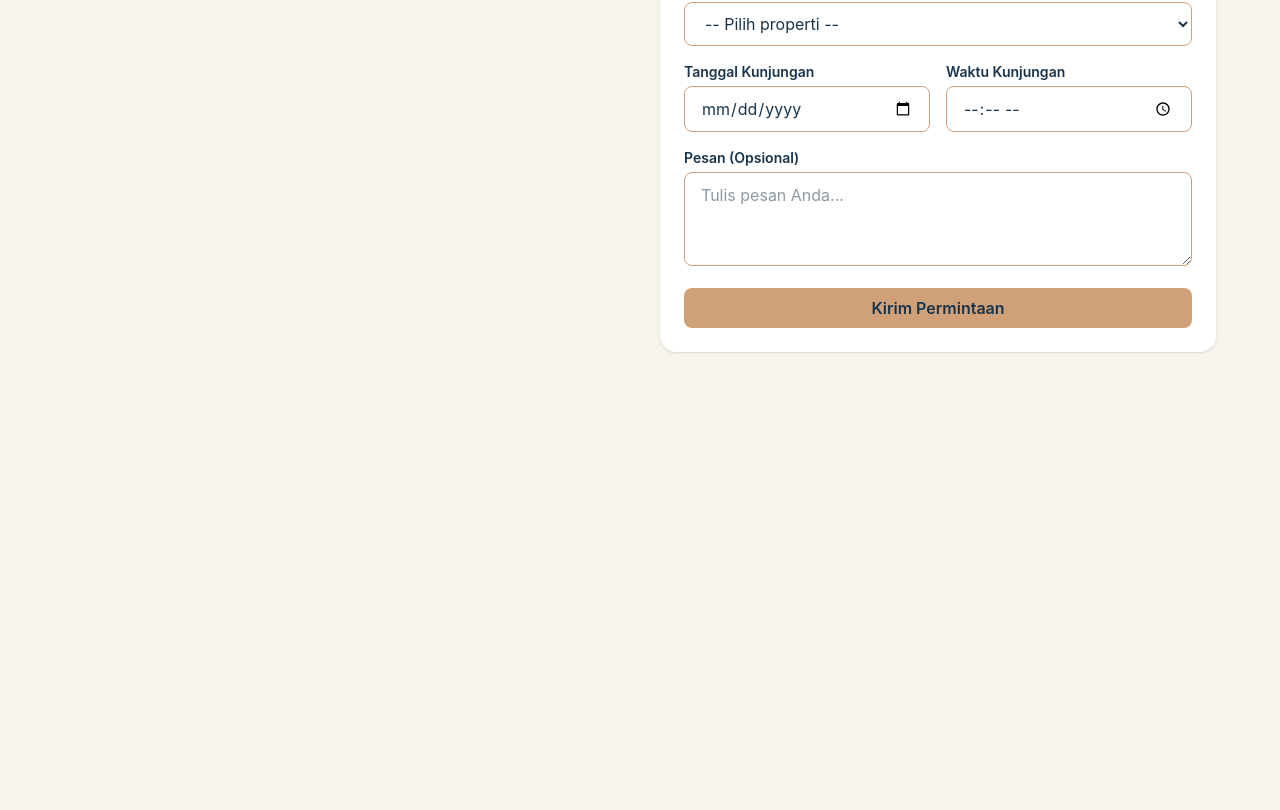
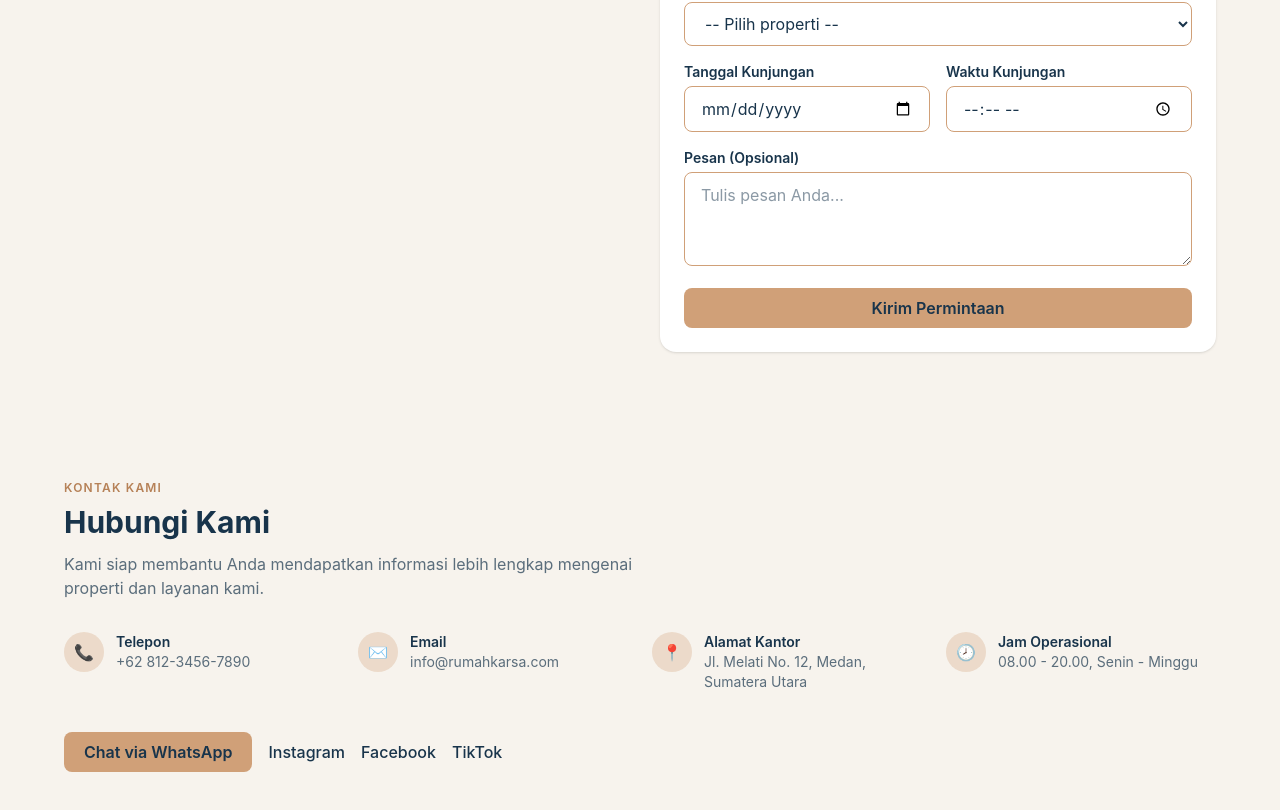
Before and after one commit to frskafdilh/Rumah-Karsa, a React (Vite) app: page / in a window 1280 px wide. Shown: the part 522-1332 px from the top of the page. Before the commit the page ends 938 px from the top, so only its background shows below. Built offline with nearby package versions, Linux system fonts and the light colour scheme.

Commit message:
Membuat Section Kontak

```diff
--- a/src/App.jsx
+++ b/src/App.jsx
@@ -1,5 +1,6 @@
 import Navbar from './components/Navbar.jsx'
 import Visit from './components/Visit.jsx'
+import Contact from './components/Contact.jsx'
 
 export default function App() {
   return (
@@ -20,6 +21,7 @@ export default function App() {
         </section>
       </main>
       <Visit />
+      <Contact />
     </>
   )
 }
--- /dev/null
+++ b/src/components/Contact.jsx
@@ -0,0 +1,85 @@
+function Contact() {
+  const itemClass = "flex items-start gap-3";
+  const iconClass =
+    "flex h-10 w-10 shrink-0 items-center justify-center rounded-full bg-[color:var(--caramel)]/30";
+  const titleClass = "text-sm font-semibold text-[color:var(--navy)]";
+  const textClass = "text-sm text-[color:var(--navy)]/70";
+
+  return (
+    <section id="contact" className="bg-[color:var(--cream)] py-16 px-4">
+      <div className="max-w-6xl mx-auto">
+        <p className="text-xs font-semibold tracking-widest uppercase text-[color:var(--brown)]">
+          Kontak Kami
+        </p>
+        <h2 className="mt-2 text-3xl font-bold text-[color:var(--navy)]">
+          Hubungi Kami
+        </h2>
+        <p className="mt-3 max-w-xl text-[color:var(--navy)]/70">
+          Kami siap membantu Anda mendapatkan informasi lebih lengkap mengenai
+          properti dan layanan kami.
+        </p>
+
+        <div className="mt-8 grid gap-6 sm:grid-cols-2 lg:grid-cols-4">
+          <div className={itemClass}>
+            <span className={iconClass} aria-hidden="true">📞</span>
+            <div>
+              <h3 className={titleClass}>Telepon</h3>
+              <p className={textClass}>+62 812-3456-7890</p>
+            </div>
+          </div>
+
+          <div className={itemClass}>
+            <span className={iconClass} aria-hidden="true">✉️</span>
+            <div>
+              <h3 className={titleClass}>Email</h3>
+              <p className={textClass}>info@rumahkarsa.com</p>
+            </div>
+          </div>
+
+          <div className={itemClass}>
+            <span className={iconClass} aria-hidden="true">📍</span>
+            <div>
+              <h3 className={titleClass}>Alamat Kantor</h3>
+              <p className={textClass}>
+                Jl. Melati No. 12, Medan, Sumatera Utara
+              </p>
+            </div>
+          </div>
+
+          <div className={itemClass}>
+            <span className={iconClass} aria-hidden="true">🕗</span>
+            <div>
+              <h3 className={titleClass}>Jam Operasional</h3>
+              <p className={textClass}>08.00 - 20.00, Senin - Minggu</p>
+            </div>
+          </div>
+        </div>
+
+        <div className="mt-10 flex flex-wrap items-center gap-4">
+          <a
+            href="https://wa.me/6281234567890"
+            target="_blank"
+            rel="noreferrer"
+            className="btn-primary"
+          >
+            Chat via WhatsApp
+          </a>
+
+          <ul className="m-0 flex list-none gap-4 p-0">
+            <li>
+              <a href="#" className="nav-link">Instagram</a>
+            </li>
+            <li>
+              <a href="#" className="nav-link">Facebook</a>
+            </li>
+            <li>
+              <a href="#" className="nav-link">TikTok</a>
+            </li>
+          </ul>
+        </div>
+      </div>
+    </section>
+  );
+}
+
+export default Contact;
--- a/src/components/Visit.jsx
+++ b/src/components/Visit.jsx
@@ -17,7 +17,7 @@ function Visit() {
           <h2 className="mt-2 text-3xl font-bold text-[color:var(--navy)]">
             Jadwalkan Kunjungan Property
           </h2>
-          <p className="mt-3 text-gray-600">
+          <p className="mt-3 text-[color:var(--navy)]/70">
             Isi formulir berikut untuk menjadwalkan kunjungan ke properti yang
             Anda minati. Tim kami akan segera menghubungi Anda.
           </p>
```
